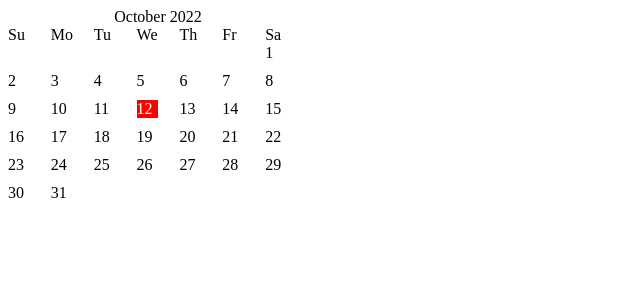
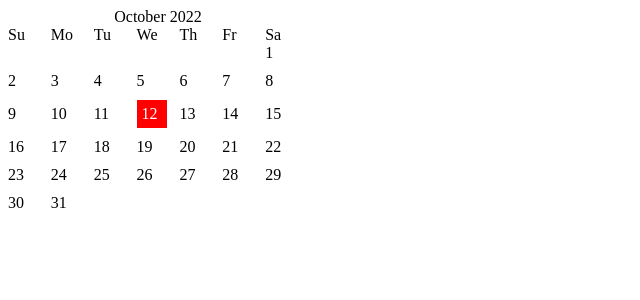
Before and after one commit to aashish108/calendar-grid-dev, a React (Create React App) app: page / in a window 1280 px wide. Shown: the top 300 px of the page, without its empty margins (0-640 px from the left). Built offline with nearby package versions, Linux system fonts and the light colour scheme.

Commit message:
Added last piece of logic for no of days in the month; tidyup

```diff
--- a/src/components/Calendar.tsx
+++ b/src/components/Calendar.tsx
@@ -3,6 +3,8 @@ import styled from '@emotion/styled';
 import Month from './Month';
 import Days from './Days';
 import DateA from './DateA';
+import whatDay1stFallsOn from '../functions/getDay1stOfCurrentMonthsFallsOn';
+import daysInThisMonth from '../functions/daysInThisMonth';
 
 const Container = styled.div`
   width: 300px;
@@ -11,15 +13,16 @@ const Container = styled.div`
 const Calendar = () => {
   const date: Date = new (Date as any)();
   const d: number = date.getDate();
-  const whatDay1stFallsOn: number =
-    new (Date as any)(date.setDate(1)).getDay() + 1;
-  console.log(whatDay1stFallsOn);
 
   return (
     <Container>
       <Month />
       <Days />
-      <DateA currentDate={d} firstDay={whatDay1stFallsOn} />
+      <DateA
+        currentDate={d}
+        firstDay={whatDay1stFallsOn()}
+        daysInTheCurrentMonth={daysInThisMonth()}
+      />
     </Container>
   );
 };
--- a/src/components/DateA.tsx
+++ b/src/components/DateA.tsx
@@ -14,7 +14,8 @@ const DatesContainer = styled.div<{ firstDay: number }>`
     &.selected {
       background-color: red;
       color: white;
-      width: 50%;
+      width: 20px;
+      padding: 5px;
     }
   }
 `;
@@ -22,11 +23,12 @@ const DatesContainer = styled.div<{ firstDay: number }>`
 interface IDate {
   currentDate: number;
   firstDay: number;
+  daysInTheCurrentMonth: number;
 }
 
-const DateA = ({ currentDate, firstDay }: IDate) => {
+const DateA = ({ currentDate, firstDay, daysInTheCurrentMonth }: IDate) => {
   let daysArray = [];
-  for (let i = 0; i <= 30; i++) {
+  for (let i = 0; i < daysInTheCurrentMonth; i++) {
     daysArray[i] = <>{i + 1}</>;
   }
 
--- /dev/null
+++ b/src/functions/daysInThisMonth.ts
@@ -0,0 +1,10 @@
+const daysInThisMonth = () => {
+  const currentDate = new Date();
+  return new Date(
+    currentDate.getFullYear(),
+    currentDate.getMonth() + 1,
+    0
+  ).getDate();
+};
+
+export default daysInThisMonth;
--- /dev/null
+++ b/src/functions/getDay1stOfCurrentMonthsFallsOn.ts
@@ -0,0 +1,5 @@
+const date: Date = new (Date as any)();
+const whatDay1stFallsOn = (): number =>
+  new (Date as any)(date.setDate(1)).getDay() + 1;
+
+export default whatDay1stFallsOn;
```
Also changed, not shown: 1 other file (tests, documents, lock files or other folders).
